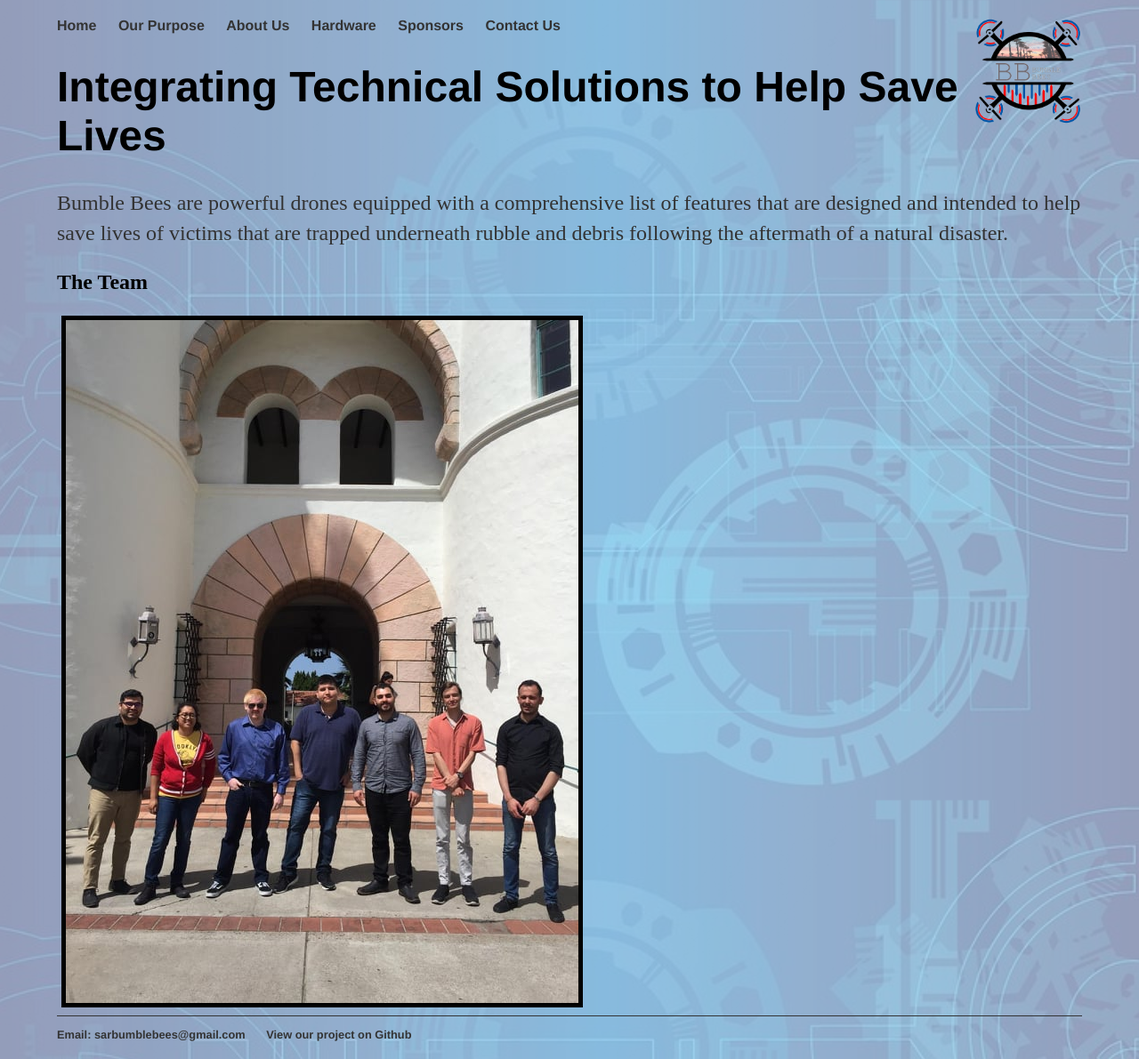
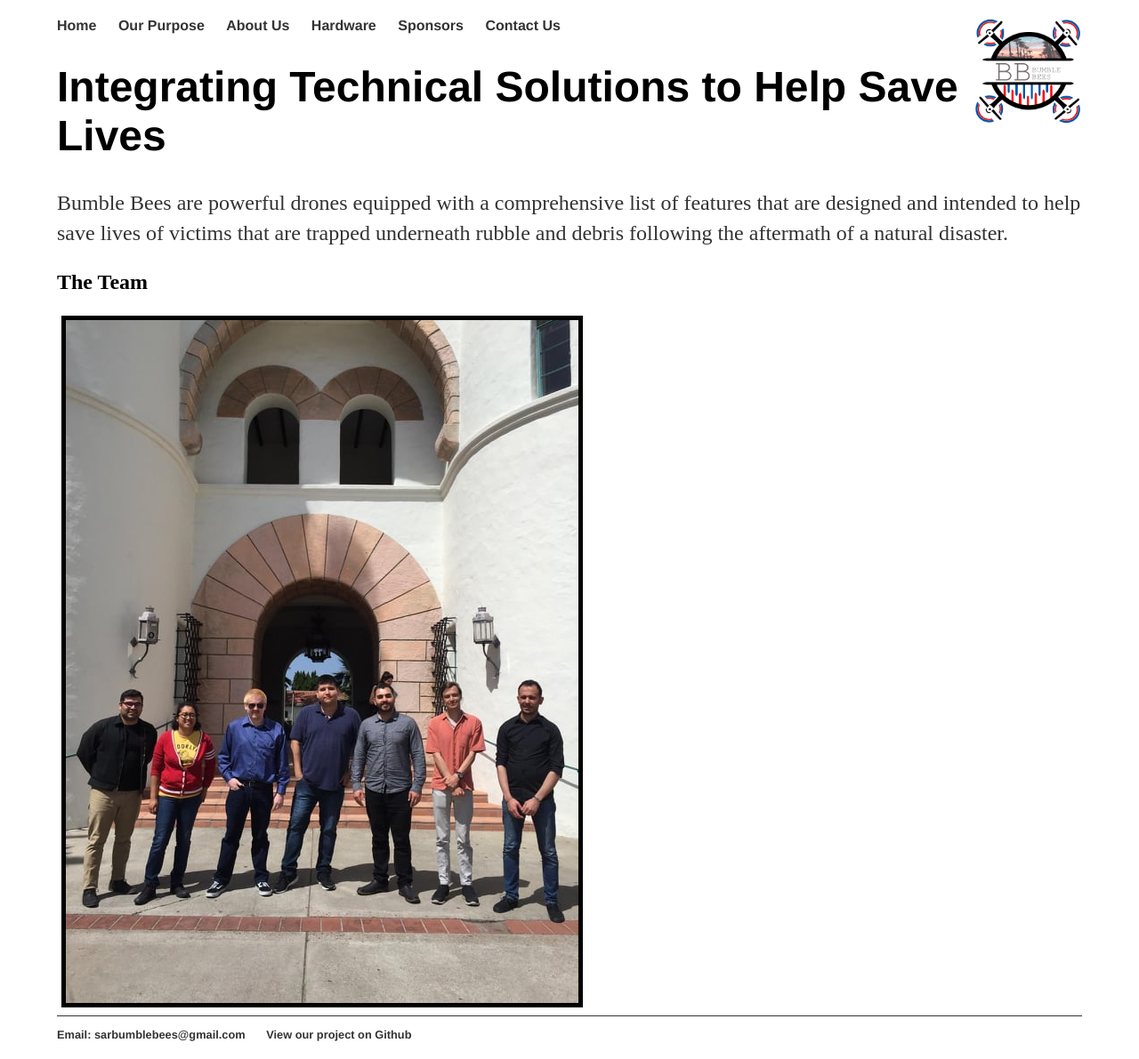
Before and after one commit to ColtonBeery/sarbumblebees, a Jekyll site: the page built from index.html, in a window 1280 px wide. Shown: the whole page at 89% size. Built offline with Jekyll 4.4.1, drawn with Linux system fonts in a browser that asks for light colours.

Commit message:
Making website white

```diff
--- a/_layouts/default.html
+++ b/_layouts/default.html
@@ -7,7 +7,7 @@
 		<style>
 			html {
 				/* Background image, from https://commons.wikimedia.org/wiki/File:Devastation_of_the_1906_earthquake.png */
-				background-image: url("/images/background_blue.png");
+				/*background-image: url("/images/background_blue.png");*/
 				/* background-color: Highlight; */
 
 				/* Center and scale the image nicely */
```
